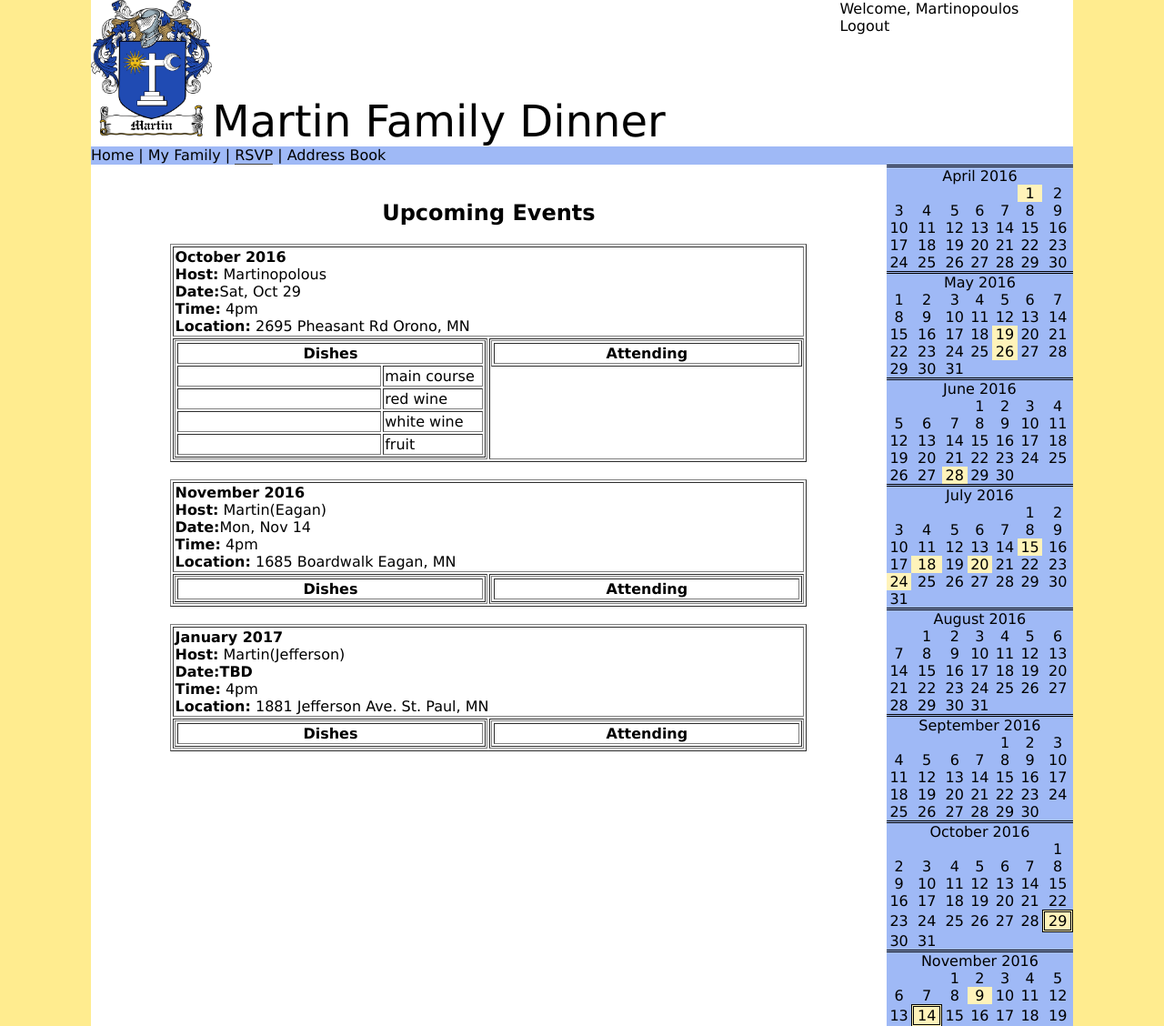
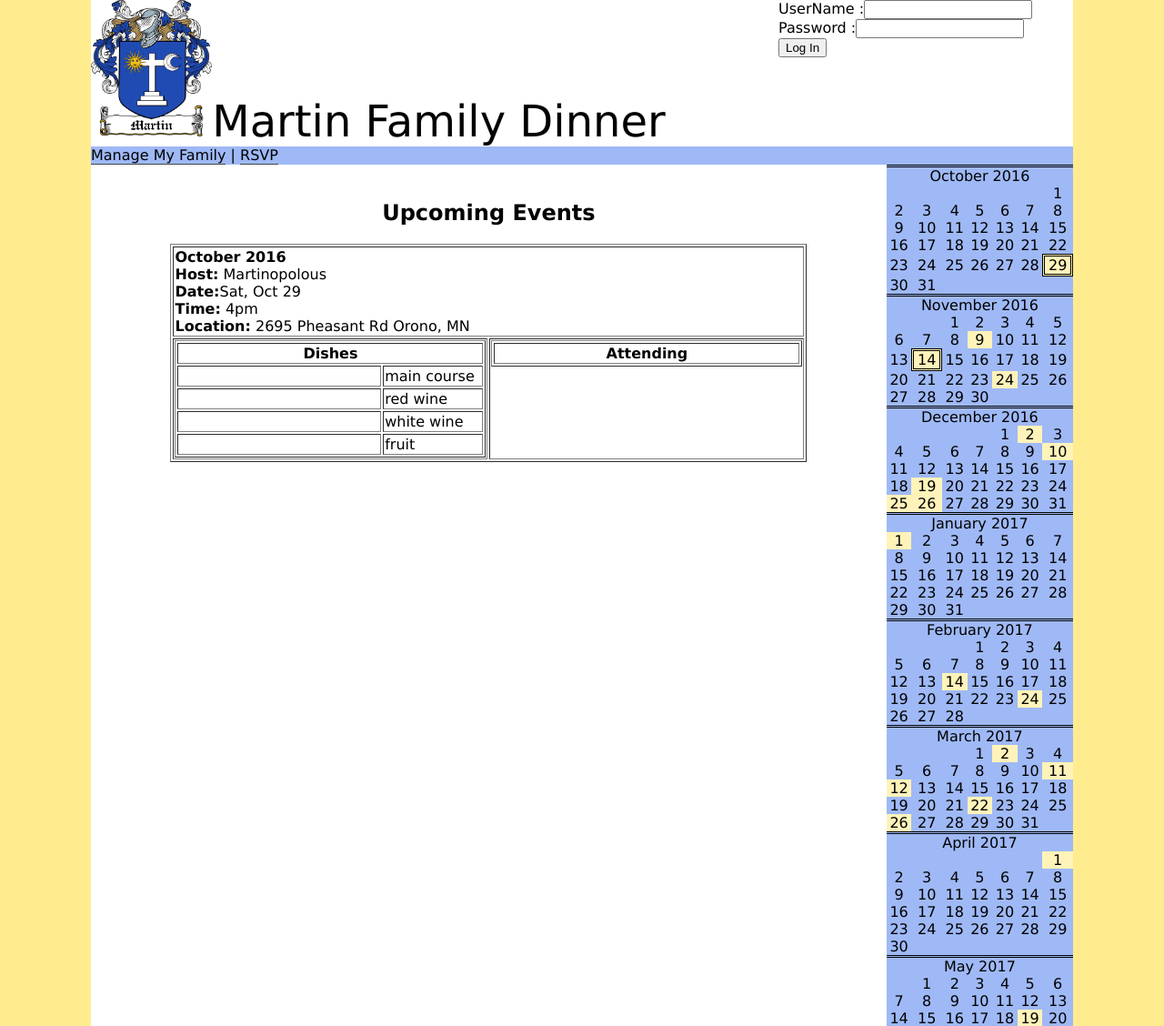
Before and after one commit to rfkmartin/martinfamilydinner, a PHP site: page / in a window 1280 px wide. Shown: the top 1128 px of the page at 91% size. Run offline with PHP 8.4, Linux system fonts and the light colour scheme; data comes from the database, SQL or seed files in the repository.

Commit message:
* login/logout

```diff
--- a/body.php
+++ b/body.php
@@ -1,6 +1,8 @@
 <?php
 function print_body($link)
 {
+	// move to constants or as session var
+	$SHOW_MONTHS=24;
 	echo '<body>';
 	echo '<table width="1080" border="0" align="center" cellpadding="0" cellspacing="0" id="main_table" class="main_table">';
 	echo '  <tr>';
@@ -8,7 +10,7 @@ function print_body($link)
 	print_banner();
  	echo '    </td></tr>';
  	echo '    <tr><td width="81%" valign="top" align="center">';
- 	if ($_SESSION['page']=="")
+ 	if (empty($_SESSION['page'])||$_SESSION['page']=="")
  	{
  		echo '<br>';
  	}
@@ -22,7 +24,7 @@ function print_body($link)
  	echo print_events($link,'upcoming');
  	echo '    </td>';
  	echo '    <td>';
- 	echo draw_calendar($link,4,2016,24);
+ 	echo draw_calendar($link,date('n'),date('Y'),$SHOW_MONTHS);
  	echo '</td></tr></table>';
  	echo '</body>';
 }
@@ -32,7 +34,7 @@ function print_banner()
 	echo '    <tr>';
 	echo '    <td colspan="2">';
 	echo '      <table width="100%" border="0" cellpadding="0" cellspacing="0">';
-	echo '        <tr><td valign="bottom" class="table_header"><img src="Martin-Irish-Crest.jpg" height="150" alt="Martin Family Crest">Martin Family Dinner</td>';
+	echo '        <tr><td valign="bottom" class="table_header" width="70%"><img src="Martin-Irish-Crest.jpg" height="150" alt="Martin Family Crest">Martin Family Dinner</td>';
 	echo '        <td valign="top">';
 	print_logon();
 	echo '</td></tr>';
--- a/index.php
+++ b/index.php
@@ -7,6 +7,7 @@ include("month.php");
 include("logger.php");
 include("family.php");
 include("body.php");
+process_forms();
 print_header();
 set_timezone();
 print_body($link);
--- a/utils.php
+++ b/utils.php
@@ -20,29 +20,47 @@ function set_timezone()
 }
 function print_sub_menu()
 {
-	echo 'Home | My Family | <button>RSVP</button> | Address Book';
+	echo '<form action = "" method = "post"><button name="manage">Manage My Family</button> | <button name="rsvp">RSVP</button></form>';
 }
 function print_logon()
 {
-	$_SESSION['user']=1;
-	$_SESSION['family_id']=7;
-	$_SESSION['family_name']="Martinopoulos";
-	$_SESSION['is_admin']=1;
-	$_SESSION['page']="";
 	if (empty($_SESSION['user']))
 	{
 		print_logon_form();
 	}
 	else
 	{
+		print_r($_POST);
 		echo 'Welcome, <span class="person">'.$_SESSION['family_name'].'</span><br>';
-		echo '        Logout<br>';
+		echo '<form action = "" method = "post"><button name="logout">Logout<button><form>';
 	}
 }
 function print_logon_form()
 {
-	echo 'Welcome, <span class="person">Nobody</span><br>';
-	echo '        Account<br>';
-	echo '        Logout<br>';
+	echo '<form action = "" method = "post">';
+	echo 'UserName  :<input type = "text" name = "username"><br>';
+    echo 'Password  :<input type = "password" name = "password"><br>';
+	//echo 'Welcome, <span class="person">Nobody</span><br>';
+	echo '<input type="submit" name="login" value="Log In"><form>';
+}
+function process_forms()
+{
+	if (isset($_POST['logout']))
+	{
+		session_destroy();
+		unset($_SESSION['user']);
+		unset($_SESSION['family_id']);
+		unset($_SESSION['family_name']);
+		unset($_SESSION['is_admin']);
+		unset($_SESSION['page']);
+	}
+	if (isset($_POST['login']))
+	{
+		$_SESSION['user']=1;
+		$_SESSION['family_id']=7;
+		$_SESSION['family_name']="Martinopoulos";
+		$_SESSION['is_admin']=1;
+		$_SESSION['page']="";
+	}
 }
 ?>
```
Also changed, not shown: index.html (+7 -7 lines).
